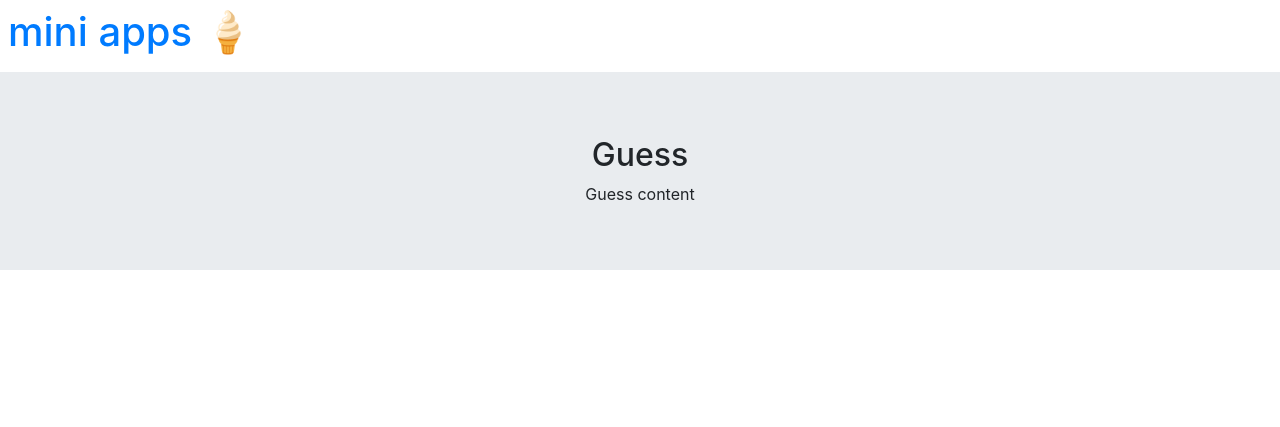
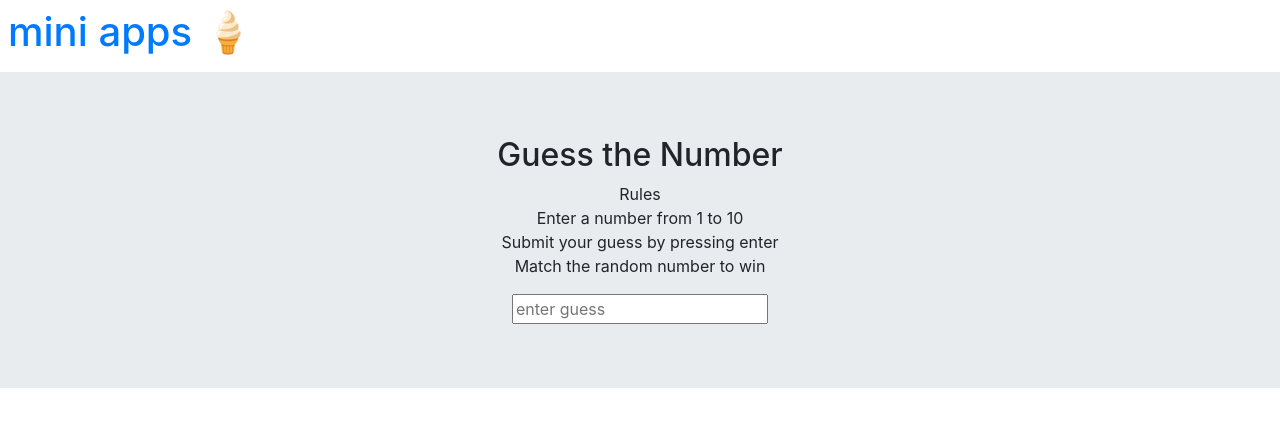
Before and after one commit to sojohnnysaid/my-first-tdd-app, a Django app: page /guess/ in a window 1280 px wide. Shown: the top 427 px of the page. Run offline with Django 3.2, Linux system fonts and the light colour scheme; some libraries are stand-ins or nearby versions.

Commit message:
wrote passing code for test_user_plays_round_of_guess FT

```diff
--- a/templates/guess/guess.html
+++ b/templates/guess/guess.html
@@ -1,5 +1,23 @@
 {% extends 'base.html' %}
 
-{% block title %}Guess{% endblock title %}
+{% block title %}Guess the Number{% endblock title %}
 
-{% block content %}Guess content{% endblock content %}
+{% block content %}
+{% if request.method == 'POST' %}
+<p id='result'>
+    you answered correctly! Maybe incorrectly who know!
+</p>
+<a href="/guess/">play again</a>
+{% else %}
+<p id='rules'>
+    Rules<br>
+    Enter a number from 1 to 10<br>
+    Submit your guess by pressing enter<br>
+    Match the random number to win
+</p>
+<form action='' method='post'>
+    <input type='text' name='player_guess' placeholder='enter guess'>
+    {% csrf_token %}
+</form>
+{% endif %}
+{% endblock content %}
--- a/templates/home/home.html
+++ b/templates/home/home.html
@@ -7,6 +7,7 @@
     <div class="col-md-2 offset-md-5 col-6 offset-3">
       <ul class="list-group" id="app-list">
         <li class="list-group-item"><a href="/reverse/">reverse</a></li>
+        <li class="list-group-item"><a href="/guess/">guess</a></li>
       </ul>
     </div>
   </div>
```
Also changed, not shown: guess/tests/functional_test.py (+45 -4 lines), guess/tests/unit_test.py (+33 -2 lines), guess/views.py (+7 -0 lines), home/tests/functional_test.py (+0 -1 lines), home/tests/unit_test.py (+2 -2 lines), reverse/tests/unit_test.py (+2 -2 lines).
